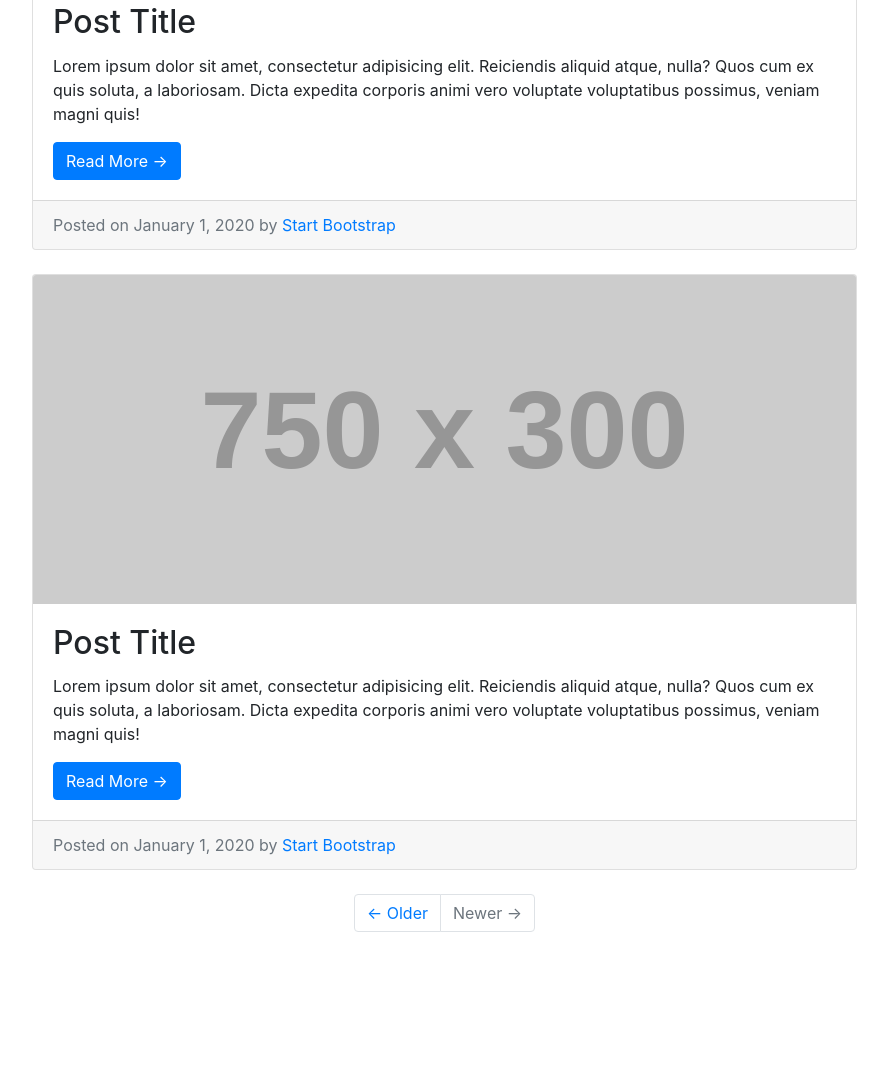
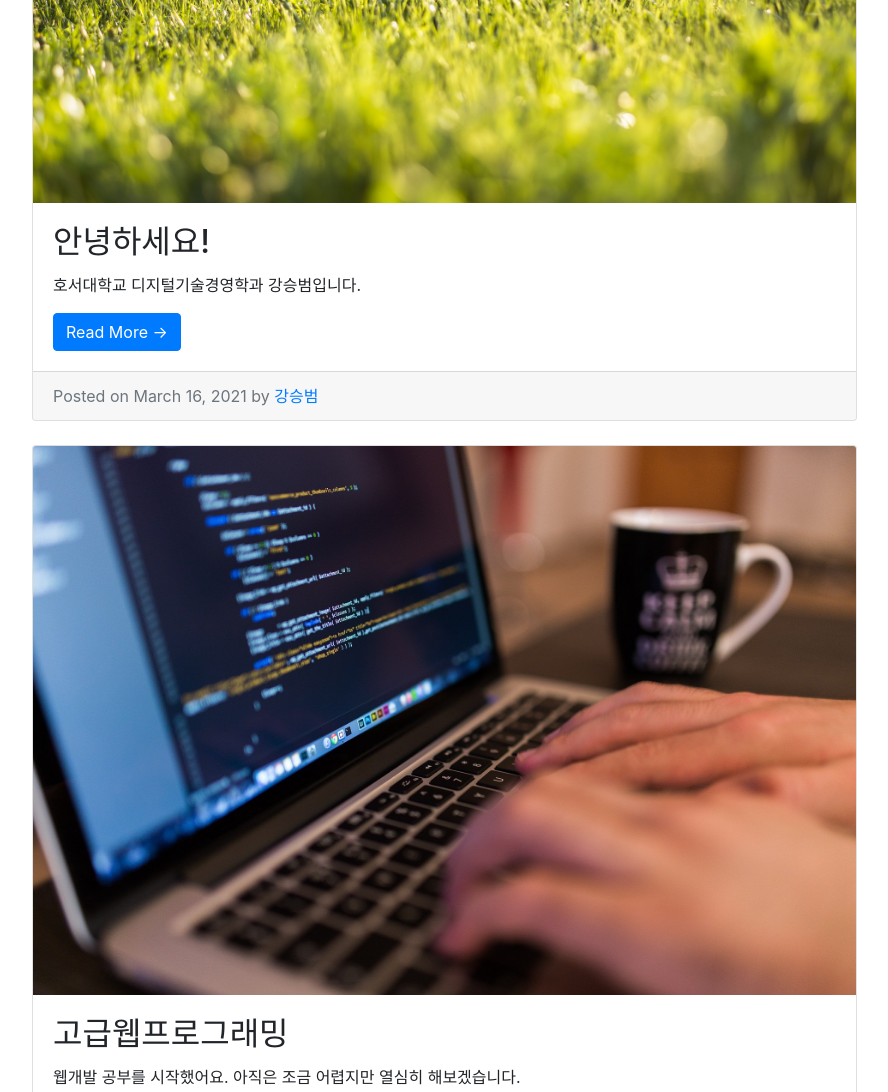
Before and after one commit to ksb0216/ksb0216.github.io, a plain HTML site: page blog_list.html in a window 1280 px wide. Shown: the part 475-1567 px from the top of the page, without its empty margins (53-941 px from the left). Before the commit the page ends 1447 px from the top, so only its background shows below. Drawn offline with nearby package versions, Linux system fonts and the light colour scheme; placeholder pictures from the web are drawn by us.

Commit message:
Bootstrap 적용

```diff
--- a/blog_list.html
+++ b/blog_list.html
@@ -88,28 +88,28 @@
                      <h1>Blog</h1>
                       <!-- Blog Post -->
                       <div class="card mb-4">
-                     <img class="card-img-top" src="http://placehold.it/750x300" alt="Card image cap">
+                     <img class="card-img-top" src="./images/spring.jpg" alt="Card image cap">
                      <div class="card-body">
-                     <h2 class="card-title">Post Title</h2>
-                     <p class="card-text">Lorem ipsum dolor sit amet, consectetur adipisicing elit. Reiciendis aliquid atque, nulla? Quos cum ex quis soluta, a laboriosam. Dicta expedita corporis animi vero voluptate voluptatibus possimus, veniam magni quis!</p>
+                     <h2 class="card-title">안녕하세요!</h2>
+                     <p class="card-text">호서대학교 디지털기술경영학과 강승범입니다.</p>
                      <a href="#" class="btn btn-primary">Read More &rarr;</a>
                      </div>
                      <div class="card-footer text-muted">
-                     Posted on January 1, 2020 by
-                     <a href="#">Start Bootstrap</a>
+                     Posted on March 16, 2021 by
+                     <a href="#">강승범</a>
                      </div>
                      </div>
                       <!-- Blog Post -->
                       <div class="card mb-4">
-                      <img class="card-img-top" src="http://placehold.it/750x300" alt="Card image cap">
+                      <img class="card-img-top" src="./images/work.jpg" alt="Card image cap">
                       <div class="card-body">
-                      <h2 class="card-title">Post Title</h2>
-                      <p class="card-text">Lorem ipsum dolor sit amet, consectetur adipisicing elit. Reiciendis aliquid atque, nulla? Quos cum ex quis soluta, a laboriosam. Dicta expedita corporis animi vero voluptate voluptatibus possimus, veniam magni quis!</p>
+                      <h2 class="card-title">고급웹프로그래밍</h2>
+                      <p class="card-text">웹개발 공부를 시작했어요. 아직은 조금 어렵지만 열심히 해보겠습니다.</p>
                       <a href="#" class="btn btn-primary">Read More &rarr;</a>
                       </div>
                       <div class="card-footer text-muted">
-                      Posted on January 1, 2020 by
-                      <a href="#">Start Bootstrap</a>
+                      Posted on March 18, 2021 by
+                      <a href="#">강승범</a>
                       </div>
                       </div>
 
```
Also changed, not shown: about_me.html (+5 -5 lines), index.html (+6 -6 lines), images/architecture.jpg (added), images/boardwalk.jpg (added), images/desk.jpg (added), images/night.jpg (added), images/spring.jpg (added), images/work.jpg (added).
